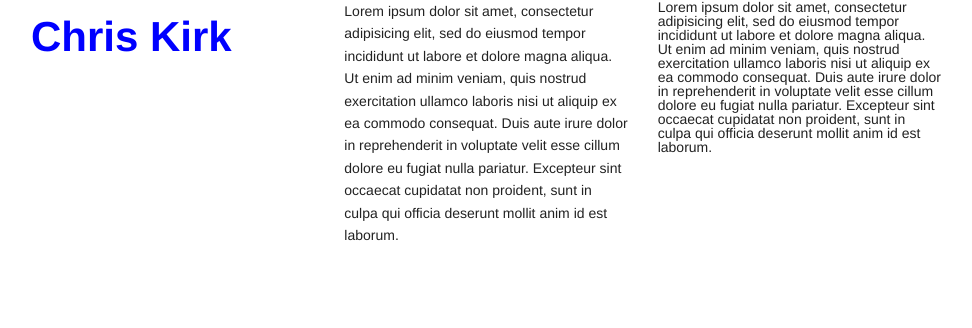
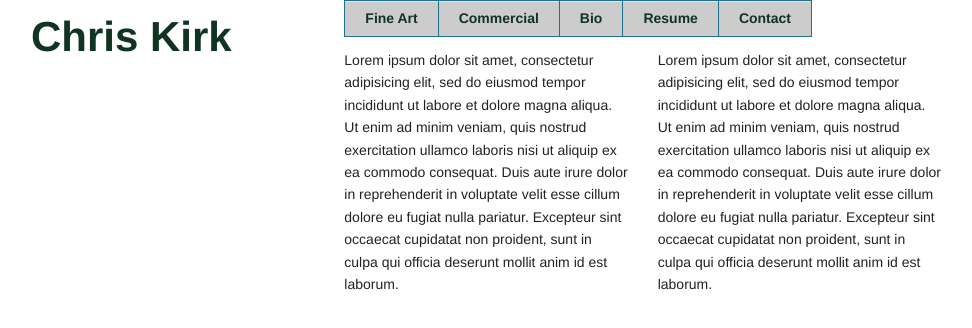
Before and after one commit to ckirk215/Layout-Practice-2, a plain HTML site: page index.html in a window 1280 px wide. Shown: the whole page, without its empty margins (154-1126 px from the left). Drawn offline with Linux system fonts and the light colour scheme.

Commit message:
Navigation Bar Addition

```diff
--- a/index.html
+++ b/index.html
@@ -35,6 +35,16 @@
       <div class="four columns">
         <h1 class="logo">Chris Kirk</h1>
       </div>
+      <div class="eight columns"
+        <div class="button-bar">
+          <ul class="button-group">
+            <li><a href="#" class="button">Fine Art</a></li>
+            <li><a href="#" class="button">Commercial</a></li>
+            <li><a href="#" class="button">Bio</a></li>
+            <li><a href="#" class="button">Resume</a></li>
+            <li><a href="#" class="button">Contact</a></li>
+          </ul>
+      </div>
       <div class="four columns">
         <p>Lorem ipsum dolor sit amet, consectetur adipisicing elit, sed do eiusmod
         tempor incididunt ut labore et dolore magna aliqua. Ut enim ad minim veniam,
@@ -44,12 +54,12 @@
         proident, sunt in culpa qui officia deserunt mollit anim id est laborum.</p>
       </div>
       <div class="four columns">
-        Lorem ipsum dolor sit amet, consectetur adipisicing elit, sed do eiusmod
+        <p>Lorem ipsum dolor sit amet, consectetur adipisicing elit, sed do eiusmod
         tempor incididunt ut labore et dolore magna aliqua. Ut enim ad minim veniam,
         quis nostrud exercitation ullamco laboris nisi ut aliquip ex ea commodo
         consequat. Duis aute irure dolor in reprehenderit in voluptate velit esse
         cillum dolore eu fugiat nulla pariatur. Excepteur sint occaecat cupidatat non
-        proident, sunt in culpa qui officia deserunt mollit anim id est laborum.
+        proident, sunt in culpa qui officia deserunt mollit anim id est laborum.</p>
       </div>
   </div>
   <div class="row">
--- a/stylesheets/app.css
+++ b/stylesheets/app.css
@@ -1,5 +1,13 @@
 .logo {
 	font-size: 3em;
-	color: #00f;
-
+	color: #132;
 }
+.button {
+	color: #132;
+}
+.button {
+	background-color: #cccccc;
+}
+.button {
+	outline-color: #132;
+}
```
